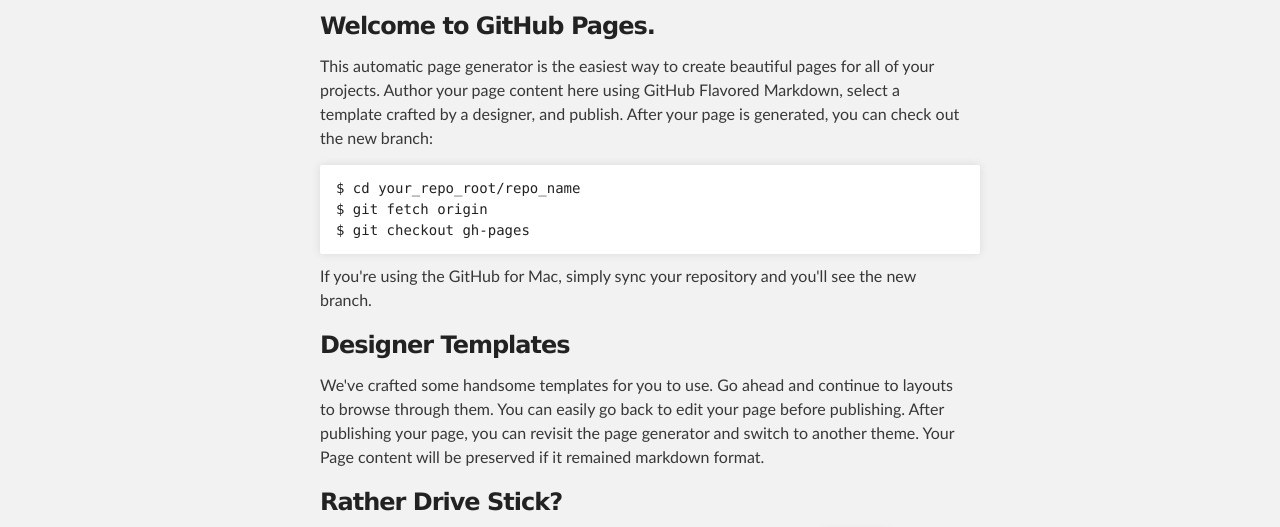
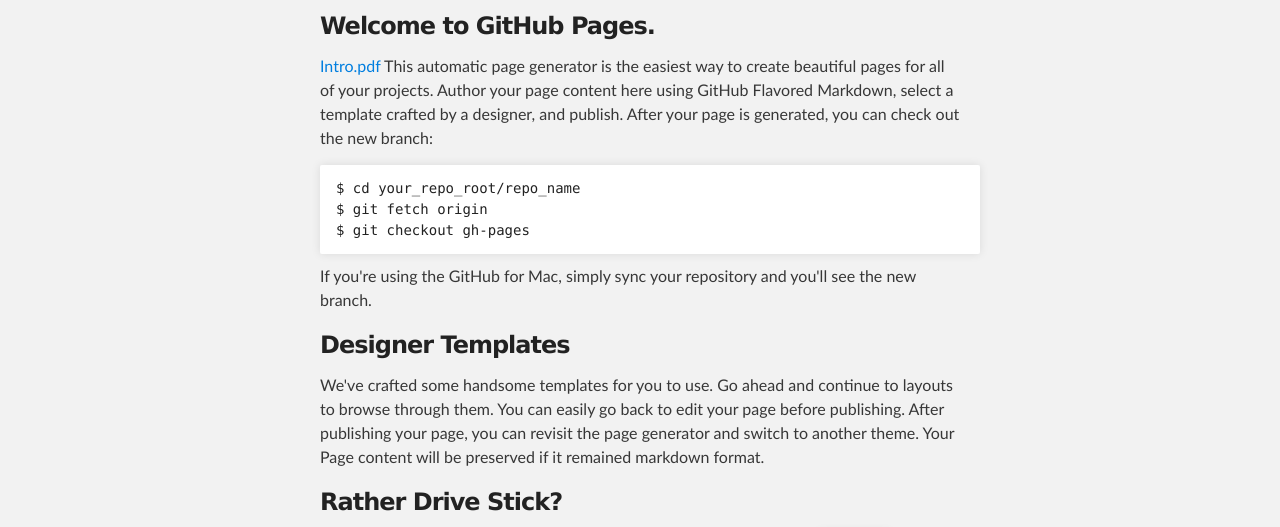
Before and after one commit to mccormickt12/knowledge, a plain HTML site: page index.html in a window 1280 px wide. Shown: the part 252-779 px from the top of the page. Drawn offline with Linux system fonts and the light colour scheme.

```diff
--- a/index.html
+++ b/index.html
@@ -34,7 +34,8 @@
         <h3>
 <a id="welcome-to-github-pages" class="anchor" href="#welcome-to-github-pages" aria-hidden="true"><span class="octicon octicon-link"></span></a>Welcome to GitHub Pages.</h3>
 
-<p>This automatic page generator is the easiest way to create beautiful pages for all of your projects. Author your page content here using GitHub Flavored Markdown, select a template crafted by a designer, and publish. After your page is generated, you can check out the new branch:</p>
+<p><a href="http://mccormickt12.github.io/knowledge/linalg/sabermetrics.pdf">Intro.pdf</a>
+This automatic page generator is the easiest way to create beautiful pages for all of your projects. Author your page content here using GitHub Flavored Markdown, select a template crafted by a designer, and publish. After your page is generated, you can check out the new branch:</p>
 
 <pre><code>$ cd your_repo_root/repo_name
 $ git fetch origin
```
Also changed, not shown: params.json (+1 -1 lines).
